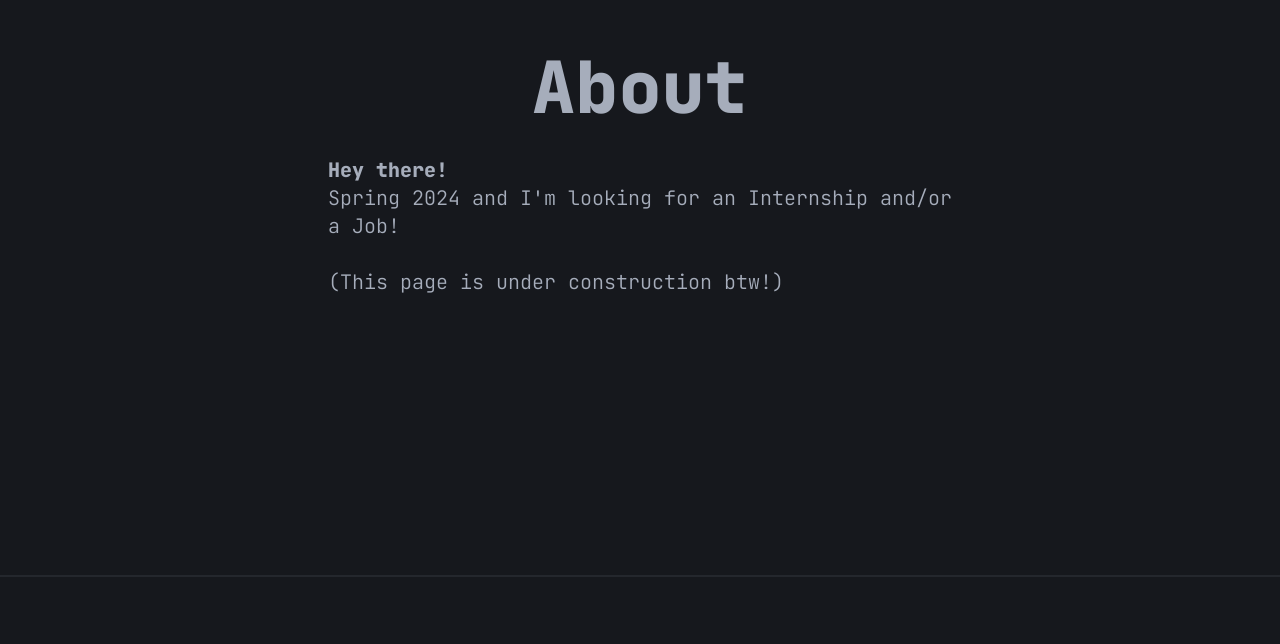
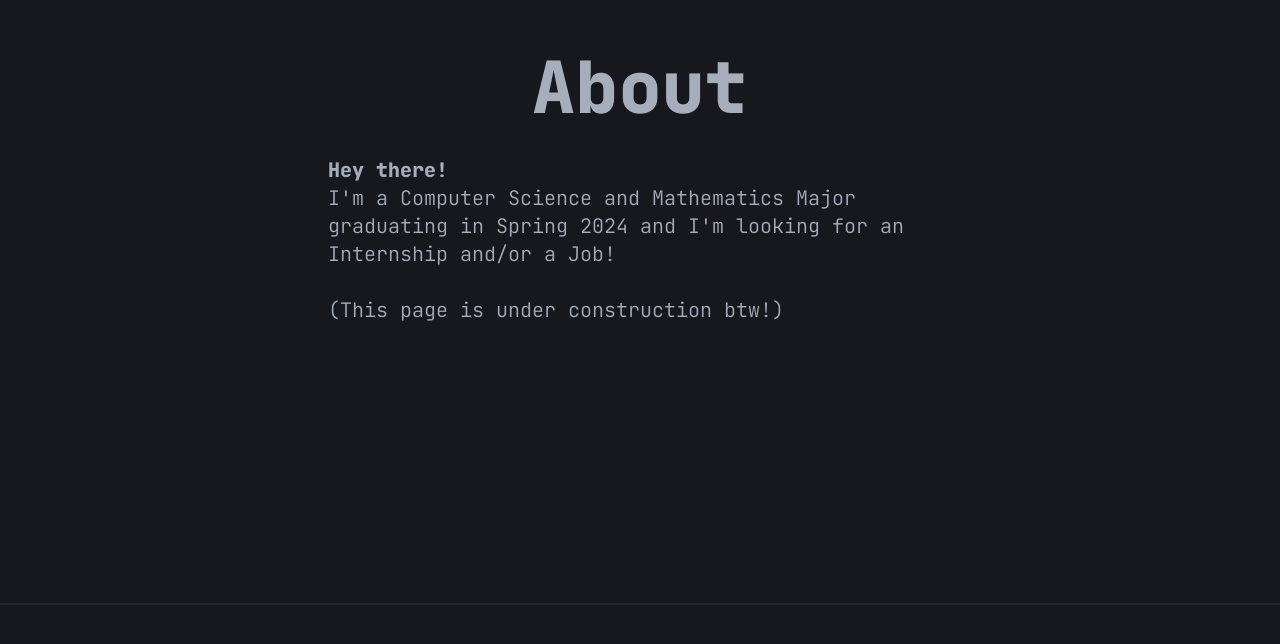
Before and after one commit to ibzimh/ibzimh.github.io, a Next.js app: page / in a window 1280 px wide. Shown: the part 1084-1728 px from the top of the page. Built offline with nearby package versions, Linux system fonts and the light colour scheme.

Commit message:
Fixing apostrophe &apos; issue

```diff
--- a/pages/_document.js
+++ b/pages/_document.js
@@ -7,7 +7,7 @@ export default function Document() {
         <meta name="theme-color" content="hsl(223, 14%, 10%)" />
         <meta
           name="description"
-          // content="Ibrahim Hasaan. I&apos;m a Computer Science and Mathematics Major graduating in Spring 2024 and I'm looking for an Internship and/or a Job!"
+          content="Ibrahim Hasaan. I&apos;m a Computer Science and Mathematics Major graduating in Spring 2024 and I'm looking for an Internship and/or a Job!"
         />
       </Head>
       <body className="font-mono">
--- a/pages/index.js
+++ b/pages/index.js
@@ -31,8 +31,8 @@ export default function Home({ encodedEmail, emailKey }) {
           <Section name="About">
             <h3 className="font-extrabold">Hey there!</h3>
             <p>
-              {/* I&apos;m a Computer Science and Mathematics Major graduating in */}
-              Spring 2024 and I'm looking for an Internship and/or a Job!
+              I&apos;m a Computer Science and Mathematics Major graduating in
+              Spring 2024 and I&apos;m looking for an Internship and/or a Job!
             </p> <br />
             {/* TODO: Remove under construction text */}
             <p>
```
